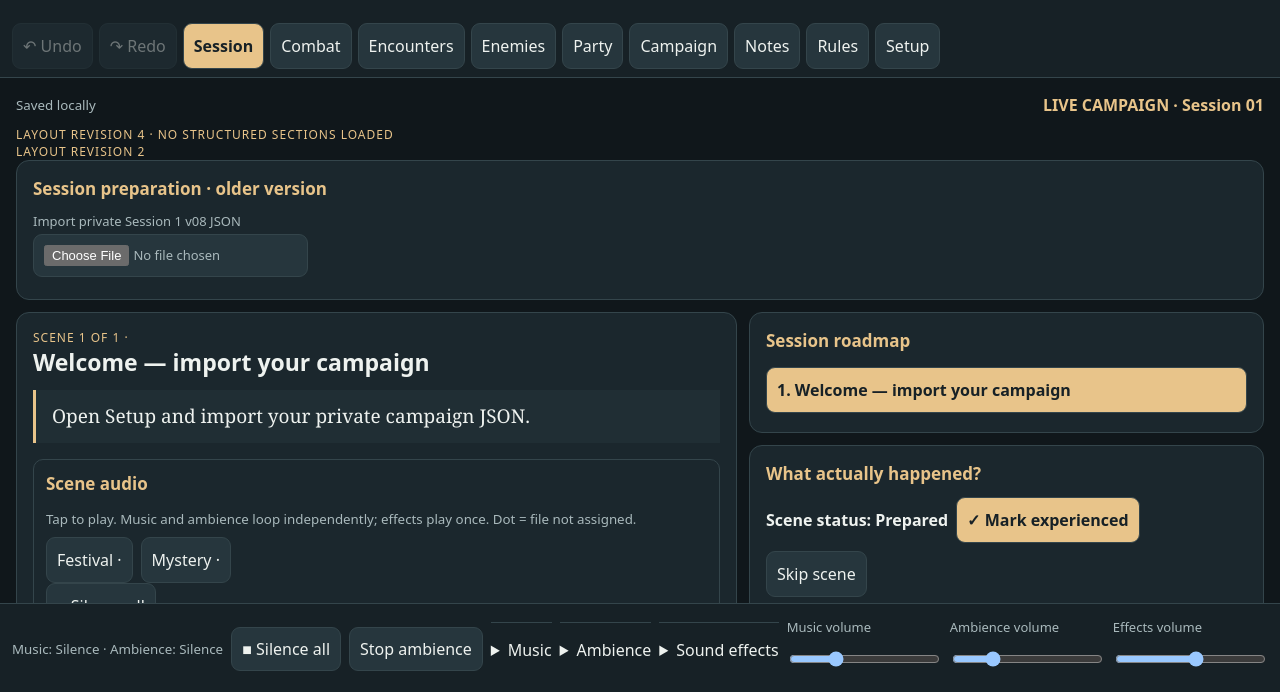
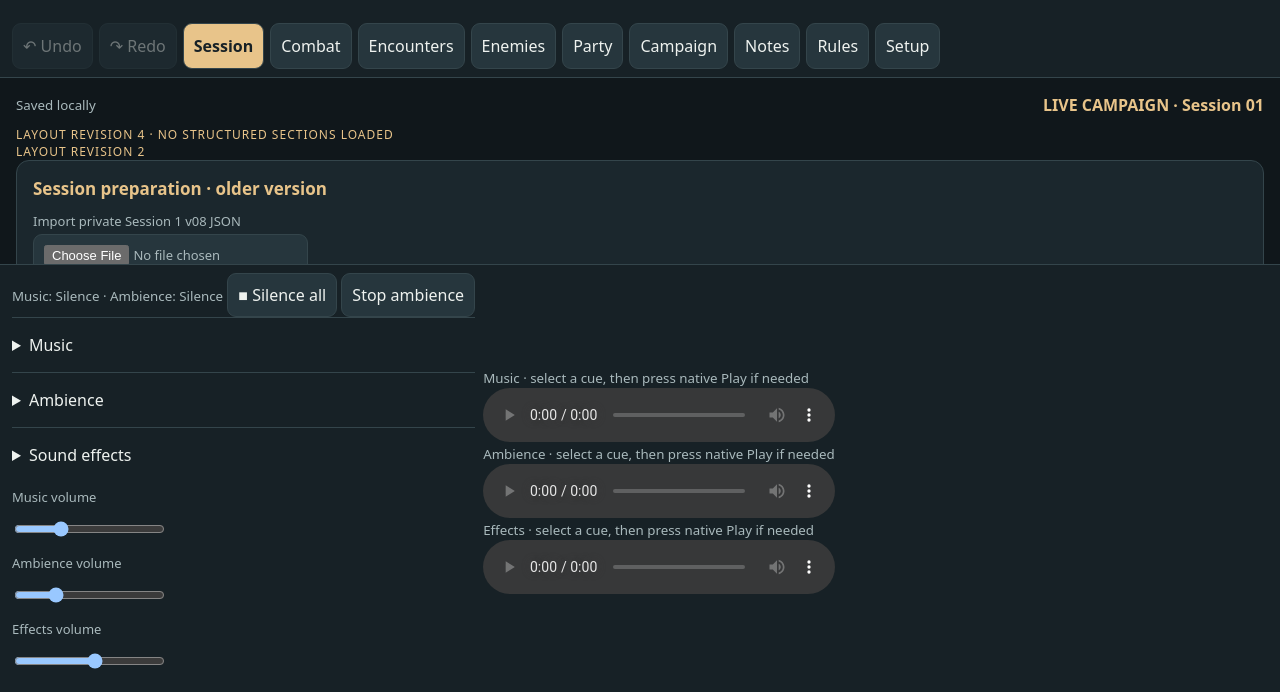
Before and after one commit to SushiSlayer1/lost-covenant-dm, a plain HTML site: page index.html in a window 1280 px wide. Shown: the part 106-798 px from the top of the page. Drawn offline with Linux system fonts and the light colour scheme.

Commit message:
Use persistent visible native audio players in main audio panel

```diff
--- a/index.html
+++ b/index.html
@@ -292,9 +292,11 @@ const effectCues=['Bell','Knock','Cheering','Laughter','Goat Bleat','Arrow Hit',
 audioNames.splice(0,audioNames.length,...musicCues,...ambienceCues,...effectCues);
 const ambientAudio=new Audio();ambientAudio.loop=true;ambientAudio.volume=.2;let ambientPlaying='Silence';
 function audioButtons(names){return names.map(n=>'<button class="'+((playing===n||ambientPlaying===n)?'active':'')+'" onclick="cue(\''+n+'\')">'+esc(n)+(tracks[n]?'':' ·')+'</button>').join(' ')}
-for(const player of [bg,fx,ambientAudio]){player.preload='auto';player.setAttribute('playsinline','');player.style.display='none';document.body.appendChild(player)}
-cue=function(n){if(n==='Silence'){bg.pause();fx.pause();ambientAudio.pause();playing=ambientPlaying='Silence';audioBar();return}if(n==='Stop ambience'){ambientAudio.pause();ambientPlaying='Silence';audioBar();return}if(!tracks[n])return alert('No loaded audio for '+n+'. Select the file again in Setup.');let effect=effectCues.includes(n),ambient=ambienceCues.includes(n),a=effect?fx:ambient?ambientAudio:bg;try{a.pause();a.muted=false;a.src=tracks[n];a.loop=!effect;a.load();let p=a.play();Promise.resolve(p).then(()=>{if(ambient)ambientPlaying=n;else if(!effect)playing=n;audioBar()}).catch(e=>alert('Playback failed: '+e.name+' — '+e.message+'; media error '+(a.error?.code||'none')))}catch(e){alert('Audio error: '+e.message)}};
-audioBar=function(){$('audio').innerHTML='<small>Music: '+esc(playing)+' · Ambience: '+esc(ambientPlaying)+'</small> <button onclick="cue(\'Silence\')">■ Silence all</button> <button onclick="cue(\'Stop ambience\')">Stop ambience</button><details><summary>Music</summary>'+audioButtons(musicCues)+'</details><details><summary>Ambience</summary>'+audioButtons(ambienceCues)+'</details><details><summary>Sound effects</summary>'+audioButtons(effectCues)+'</details><label>Music volume<input type="range" min="0" max="1" step=".05" value="'+bg.volume+'" oninput="bg.volume=Number(this.value)"></label><label>Ambience volume<input type="range" min="0" max="1" step=".05" value="'+ambientAudio.volume+'" oninput="ambientAudio.volume=Number(this.value)"></label><label>Effects volume<input type="range" min="0" max="1" step=".05" value="'+fx.volume+'" oninput="fx.volume=Number(this.value)"></label>'};
+const audioRoot=$('audio'),audioControls=document.createElement('div'),nativeDeck=document.createElement('div');audioRoot.replaceChildren(audioControls,nativeDeck);
+const nativePlayers=[[bg,'Music'],[ambientAudio,'Ambience'],[fx,'Effects']];
+for(const [player,label] of nativePlayers){let row=document.createElement('div'),caption=document.createElement('small');caption.textContent=label+' · select a cue, then press native Play if needed';row.append(caption,player);player.controls=true;player.preload='metadata';player.setAttribute('playsinline','');player.style.cssText='display:block;width:100%;';nativeDeck.append(row);player.addEventListener('playing',()=>{if(player===bg)playing=player.dataset.cue||'Music';if(player===ambientAudio)ambientPlaying=player.dataset.cue||'Ambience';audioBar()});player.addEventListener('error',()=>{caption.textContent=label+' · media error '+(player.error?.code||'unknown')});}
+cue=function(n){if(n==='Silence'){bg.pause();fx.pause();ambientAudio.pause();playing=ambientPlaying='Silence';audioBar();return}if(n==='Stop ambience'){ambientAudio.pause();ambientPlaying='Silence';audioBar();return}if(!tracks[n])return alert('Select audio for '+n+' in Setup first.');let a=effectCues.includes(n)?fx:ambienceCues.includes(n)?ambientAudio:bg;a.pause();a.muted=false;a.dataset.cue=n;a.loop=a!==fx;if(a.src!==tracks[n])a.src=tracks[n];if(a===bg)playing='Selected: '+n;if(a===ambientAudio)ambientPlaying='Selected: '+n;audioBar();try{Promise.resolve(a.play()).catch(()=>{if(a===bg)playing='Press native Play: '+n;if(a===ambientAudio)ambientPlaying='Press native Play: '+n;audioBar()})}catch(e){alert(e.message)}};
+audioBar=function(){audioControls.innerHTML='<small>Music: '+esc(playing)+' · Ambience: '+esc(ambientPlaying)+'</small> <button onclick="cue(\'Silence\')">■ Silence all</button> <button onclick="cue(\'Stop ambience\')">Stop ambience</button><details><summary>Music</summary>'+audioButtons(musicCues)+'</details><details><summary>Ambience</summary>'+audioButtons(ambienceCues)+'</details><details><summary>Sound effects</summary>'+audioButtons(effectCues)+'</details><label>Music volume<input type="range" min="0" max="1" step=".05" value="'+bg.volume+'" oninput="bg.volume=Number(this.value)"></label><label>Ambience volume<input type="range" min="0" max="1" step=".05" value="'+ambientAudio.volume+'" oninput="ambientAudio.volume=Number(this.value)"></label><label>Effects volume<input type="range" min="0" max="1" step=".05" value="'+fx.volume+'" oninput="fx.volume=Number(this.value)"></label>'};
 const sceneAudioPlans=[[/arrival/i,['Village Arrival','Festival','Birdsong','Village Crowd','Bell']],[/merchant|silas/i,['Market','Market Crowd','Coin Jingle','Mystery']],[/bull|camethus/i,['Friendly Competition','Village Crowd','Cheering','Laughter']],[/delivery|kael/i,['Market','Market Crowd','Crash','Quiet Reflection']],[/bake|dennis/i,['Festival','Bakery','Laughter','Applause']],[/golden arrow/i,['Friendly Competition','Arrow Hit','Cheering']],[/three cups/i,['Market','Coin Jingle','Laughter']],[/goat/i,['Friendly Competition','Goat Bleat','Running Footsteps','Laughter']],[/duel/i,['Friendly Competition','Sword Clash','Cheering']],[/performance/i,['Bard Performance','Historical Tale','Applause','Mystery']],[/skip the show/i,['Festival','Village Crowd','Bell']],[/historical clues/i,['Mystery','Historical Tale']],[/raid.*start/i,['Scream','Crash','Alarm Bell','Combat','Sword Clash']],[/raiders|reinforcement/i,['Combat','Sword Clash','Alarm Bell']],[/perception|hooded/i,['Suspense','Metal Click','Chase','Running Footsteps']],[/seal recovered/i,['Mystery','Metal Click','Aftermath']],[/seal stolen/i,['Suspense','Mystery','Aftermath']],[/village scenes/i,['Tavern','Tavern Crowd','Quiet Reflection','Knock']],[/quick rules|actual session record/i,['Quiet Reflection','Aftermath']]];
 const audioSceneBase=sessionView;
 sessionView=function(){let sc=S.scenes[S.scene],html=audioSceneBase(),plan=sceneAudioPlans.find(x=>x[0].test(sc.title))?.[1]||['Festival','Mystery'];let panel='<section style="margin:12px 0;padding:12px;border:1px solid var(--line);border-radius:10px"><h3>Scene audio</h3><small>Tap to play. Music and ambience loop independently; effects play once. Dot = file not assigned.</small><div class="row" style="flex-wrap:wrap;margin-top:8px">'+audioButtons(plan)+'</div><button onclick="cue(\'Silence\')">■ Silence all</button></section>';let i=html.indexOf('</blockquote>');return i>=0?html.slice(0,i+13)+panel+html.slice(i+13):panel+html};
```
